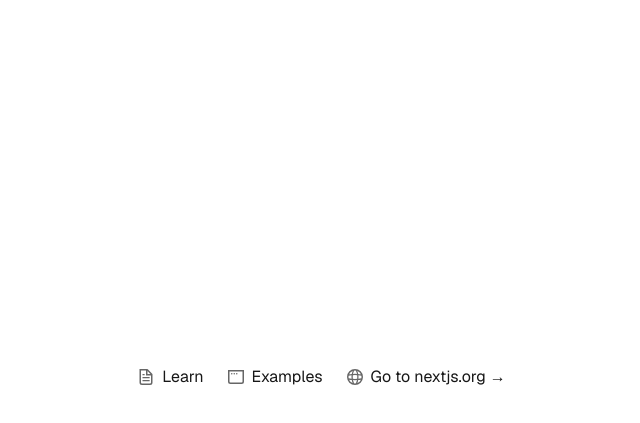
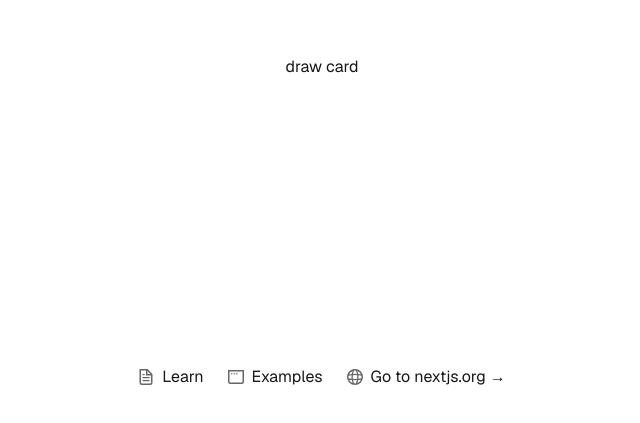
Before and after one commit to Ingerieks/snap-game, a Next.js app: page / in a window 1280 px wide. Shown: the part 333-756 px from the top of the page, without its empty margins (318-958 px from the left). Built offline with nearby package versions, Linux system fonts and the light colour scheme; no server answers.

Commit message:
Added api calls and button click events to get initial deck and draw cards

```diff
--- a/app/components/cards.tsx
+++ b/app/components/cards.tsx
@@ -0,0 +1,45 @@
+"use client";
+
+import { useEffect, useState } from "react";
+
+export default function Cards() {
+  const [isLoading, setIsLoading] = useState(false);
+  const [deckId, setDeckId] = useState("");
+
+  useEffect(() => {
+    fetch("https://deckofcardsapi.com/api/deck/new/shuffle/?deck_count=1")
+      .then((response) => response.json())
+      .then((data) => {
+        setDeckId(data.deck_id);
+      });
+  }, []);
+
+  const handleClick = async () => {
+    try {
+      const response = await fetch(
+        `https://deckofcardsapi.com/api/deck/${deckId}/draw/?count=1`,
+        {
+          method: "GET",
+          headers: {
+            Accept: "application/json",
+          },
+        }
+      );
+
+      if (!response.ok) {
+        throw new Error(`Error! status: ${response.status}`);
+      }
+
+      const result = await response.json();
+      console.log("result", result);
+    } catch (err: any) {
+      console.log(err.message);
+    }
+  };
+
+  return (
+    <div className="flex flex-col">
+      <button onClick={handleClick}>draw card</button>
+    </div>
+  );
+}
--- a/app/page.tsx
+++ b/app/page.tsx
@@ -1,10 +1,13 @@
 import Image from "next/image";
+import Cards from "./components/cards";
 
 export default function Home() {
   return (
     <div className="font-sans grid grid-rows-[20px_1fr_20px] items-center justify-items-center min-h-screen p-8 pb-20 gap-16 sm:p-20">
       <main className="flex flex-col gap-[32px] row-start-2 items-center sm:items-start">
-        <div className="w-[55vw]"></div>
+        <div className="w-[55vw]">
+          <Cards />
+        </div>
       </main>
       <footer className="row-start-3 flex gap-[24px] flex-wrap items-center justify-center">
         <a
```
